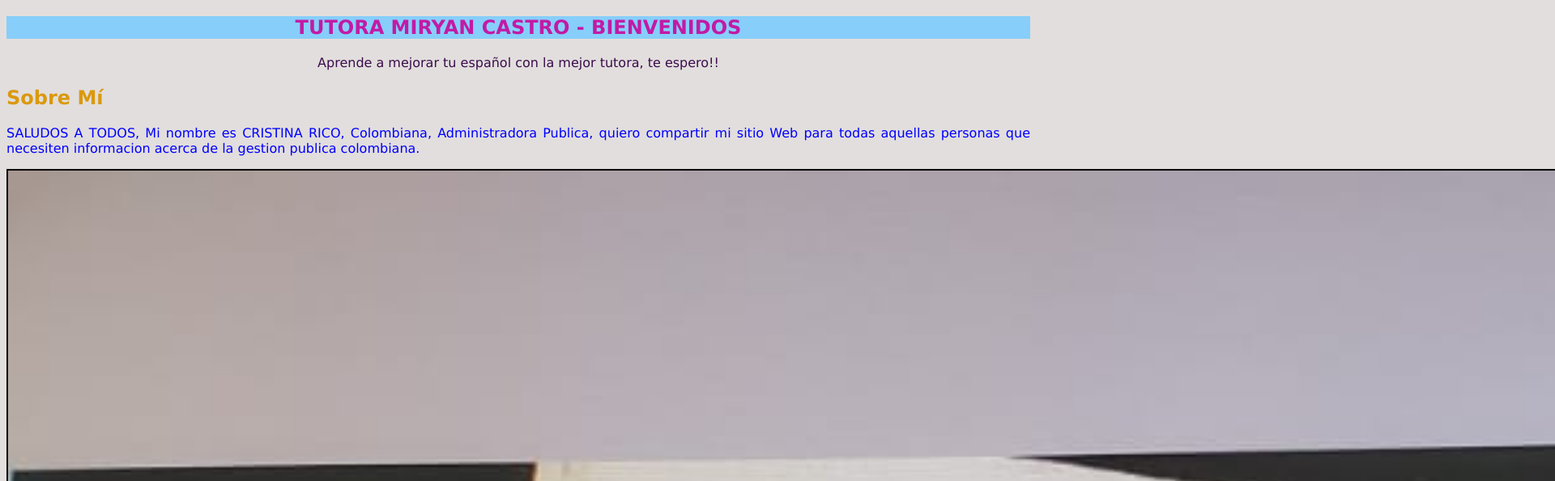
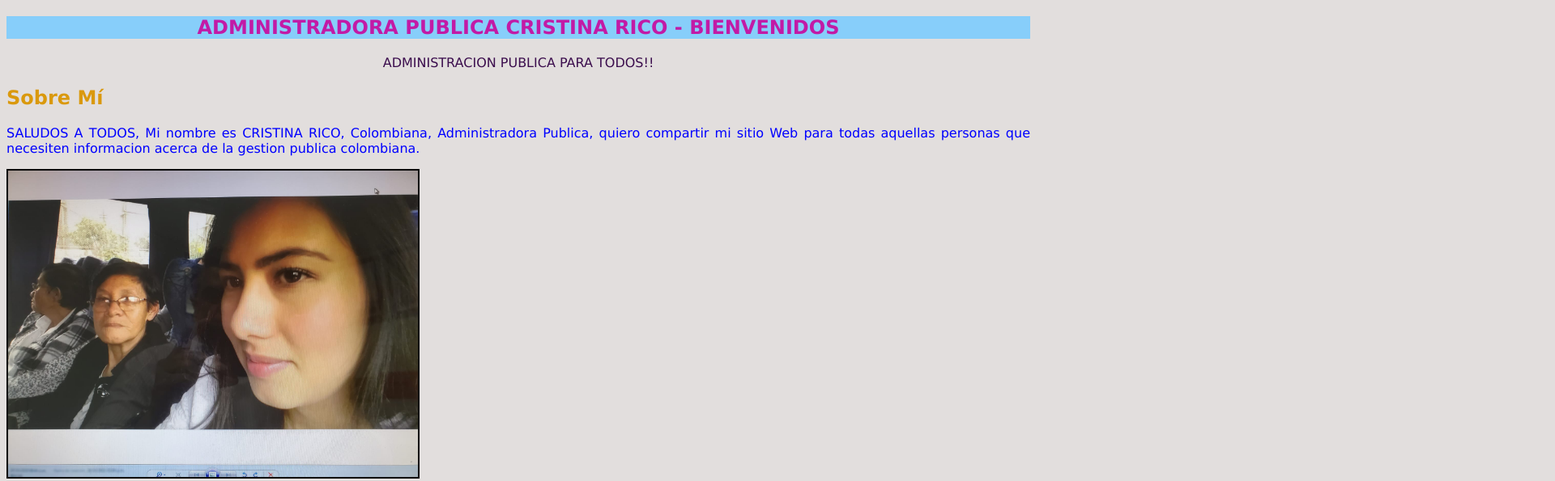
Before and after one commit to Cristina1981rico/Entregablenumero2, a plain HTML site: page index.html in a window 1280 px wide. Shown: the top 595 px of the page at 81% size, 1920 px wide, since content can reach past the window. Drawn offline with Linux system fonts and the light colour scheme.

Commit message:
ENTREGABLE4

```diff
--- a/index.html
+++ b/index.html
@@ -10,12 +10,12 @@
 <body bgcolor="e2dedd">
     <header>
         <nav>
-            <h1 style="color: rgb(194, 26, 166); text-align: center; background-color: lightskyblue; font-family: Verdana, Geneva, Tahoma, sans-serif;">TUTORA MIRYAN CASTRO - BIENVENIDOS</h1>
-            <p style="color: rgb(59, 13, 77); text-align: center; font-family: Verdana, Geneva, Tahoma, sans-serif;">Aprende a mejorar tu español con la mejor tutora, te espero!!</p>
+            <h1 style="color: rgb(194, 26, 166); text-align: center; background-color: lightskyblue; font-family: Verdana, Geneva, Tahoma, sans-serif;">ADMINISTRADORA PUBLICA CRISTINA RICO - BIENVENIDOS</h1>
+            <p style="color: rgb(59, 13, 77); text-align: center; font-family: Verdana, Geneva, Tahoma, sans-serif;">ADMINISTRACION PUBLICA PARA TODOS!!</p>
             <h2 style="color: rgb(218, 153, 13); text-align: justify; font-family: Verdana, Geneva, Tahoma, sans-serif;">Sobre Mí</h2>
             <p style="font-family: Verdana, Geneva, Tahoma, sans-serif;">SALUDOS A TODOS, Mi nombre es CRISTINA RICO, Colombiana, Administradora Publica, quiero compartir mi sitio Web para todas aquellas personas que necesiten informacion acerca de la gestion publica colombiana.</p>
 
-            <img src="foto.jpg" width="400%" height="20%" border="2">
+            <img src="foto.jpg" width="40%" height="20%" border="2">
             <h2 style="color: blueviolet; text-align: justify; font-family: Verdana, Geneva, Tahoma, sans-serif;">Contacto</h2>
             <p style="font-family: Verdana, Geneva, Tahoma, sans-serif;">Puedes contactarme en <a href="http://www.instagram.com/cristinarico.html">Mi pagina red social</a></p>
 
```
